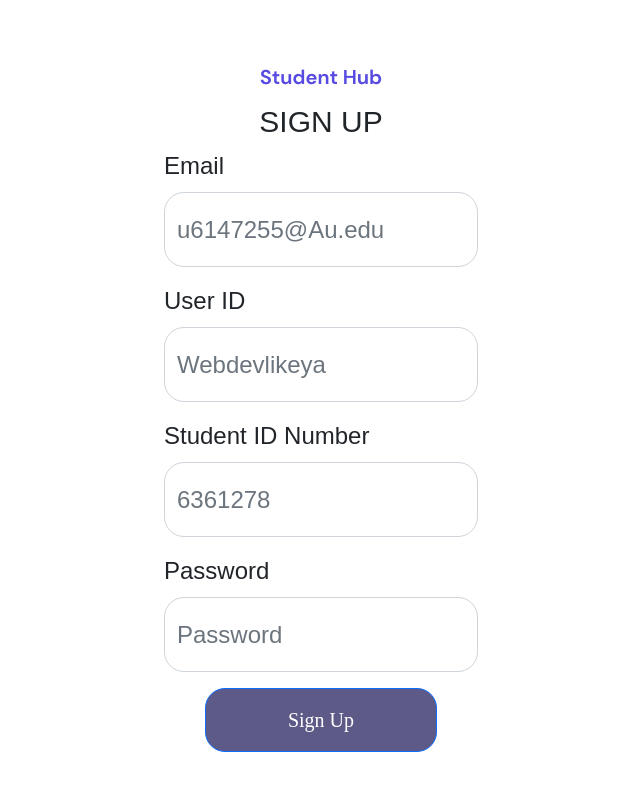
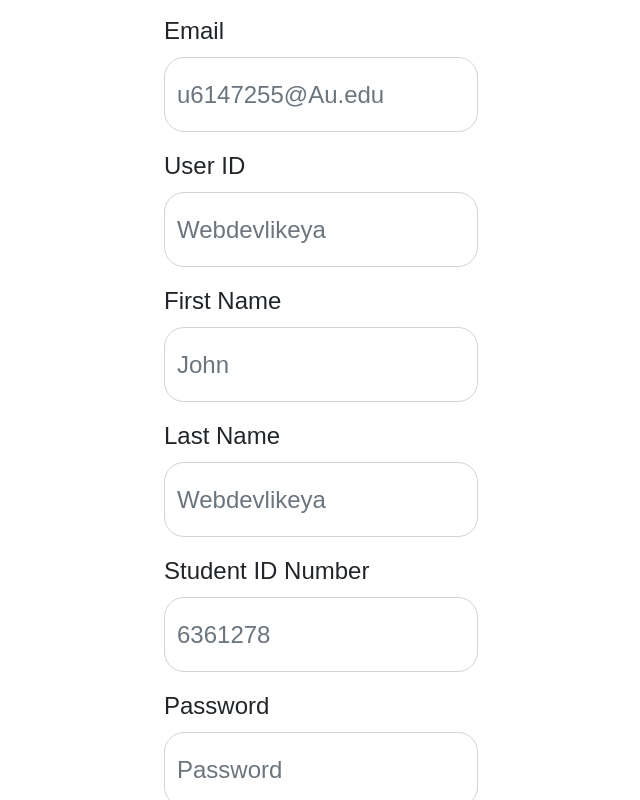
Before and after one commit to SettTeta/WebPro2Frontend, a Next.js app: page /signup in a window 1280 px wide. Shown: the whole page, without its empty margins (319-959 px from the left). Built offline with nearby package versions, Linux system fonts and the light colour scheme.

Commit message:
local host can add user

```diff
--- a/pages/signup.jsx
+++ b/pages/signup.jsx
@@ -54,6 +54,14 @@ export default function Home() {
                                         <input type="text" className="form-control" id="userId" aria-describedby="emailHelp" placeholder="Webdevlikeya" {...register("username", { required: true })}/>
                                     </div>
                                     <div className="mb-3">
+                                        <label htmlFor="firstName" className="form-label">First Name</label>
+                                        <input type="text" className="form-control" id="firstName" aria-describedby="emailHelp" placeholder="John" {...register("firstName", { required: true })}/>
+                                    </div>
+                                    <div className="mb-3">
+                                        <label htmlFor="lastName" className="form-label">Last Name</label>
+                                        <input type="text" className="form-control" id="lastName" aria-describedby="emailHelp" placeholder="Webdevlikeya" {...register("lastName", { required: true })}/>
+                                    </div>
+                                    <div className="mb-3">
                                         <label htmlFor="studentId" className="form-label">Student ID Number</label>
                                         <input type="text" className="form-control" id="studentId" aria-describedby="emailHelp" placeholder="6361278" {...register("studentId", { required: true })}/>
                                     </div>
```
Also changed, not shown: 1 other file (tests, documents, lock files or other folders).
